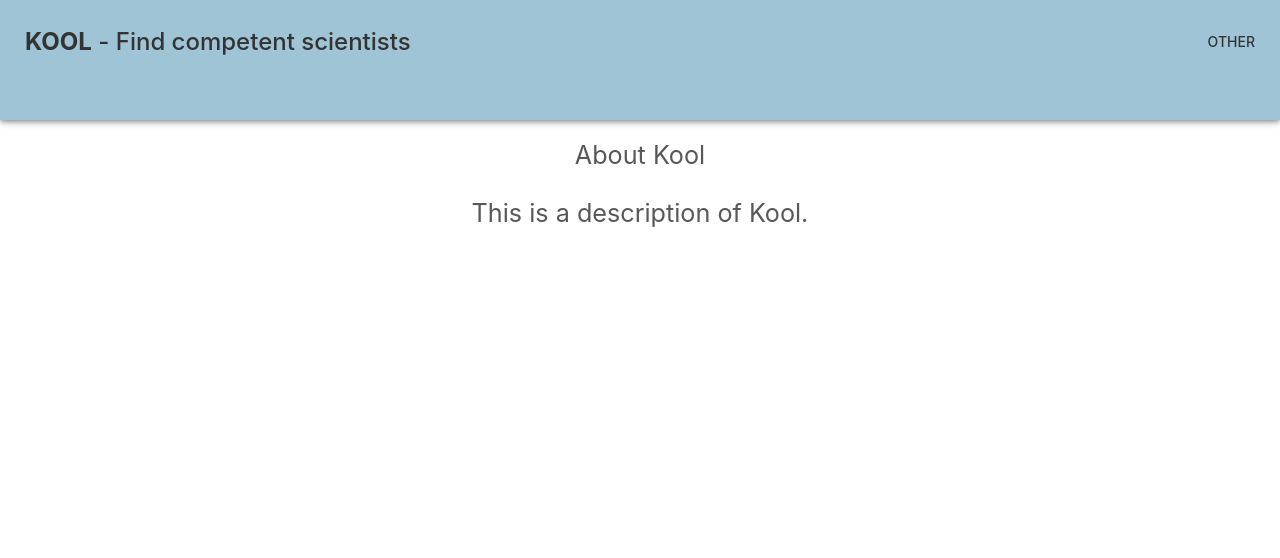
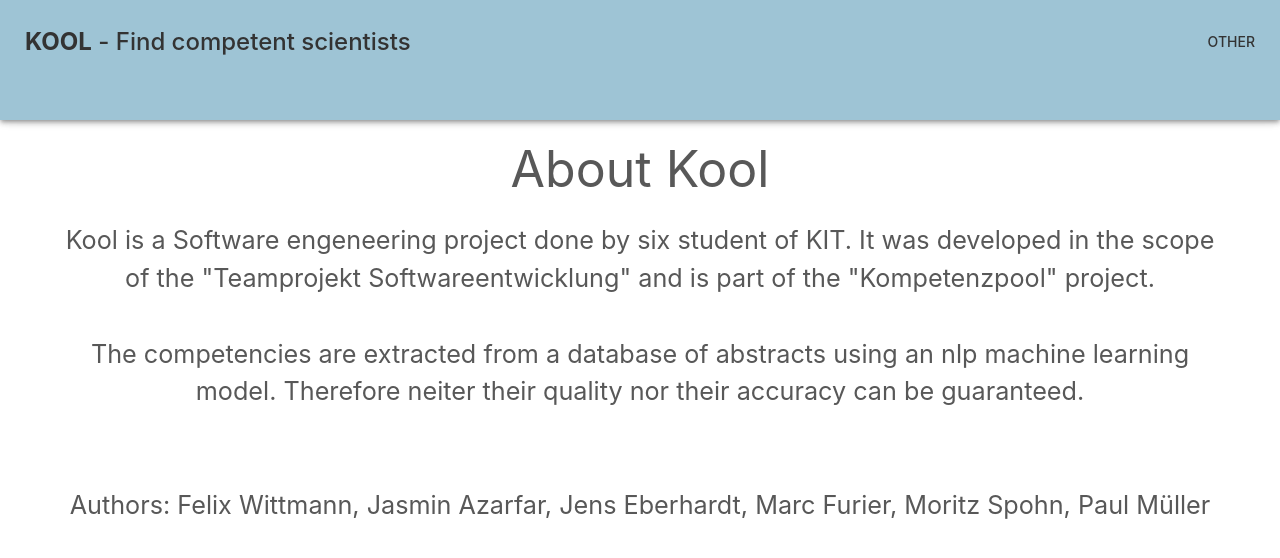
Before and after one commit to PaulKMueller/kool, a Django app: page /aboutkool/ in a window 1280 px wide. Shown: the top 558 px of the page. Run offline with Django 4.2, Linux system fonts and the light colour scheme; some libraries are stand-ins or nearby versions.

Commit message:
[feature] about kool page with authors

```diff
--- a/frontend/templates/aboutkool.html
+++ b/frontend/templates/aboutkool.html
@@ -7,10 +7,14 @@
   {% include 'includes/navbar.html' %}
 </div>
 
-<div>
-  <h1 class="flow-text" style="padding-top: 100px;">About Kool</h1>
-  <p class="flow-text">This is a description of Kool.</p>
-
+<div class="container" style="width: 90%;">
+  <h1 class="flow-text" style="padding-top: 100px; font-size: 50px">About Kool</h1>
+  <p class="flow-text" >Kool is a Software engeneering project done by six student of KIT.
+    It was developed in the scope of the "Teamprojekt Softwareentwicklung" and is part of the "Kompetenzpool" project. <br><br>
+    The competencies are extracted from a database of abstracts using an nlp machine learning model.
+    Therefore neiter their quality nor their accuracy can be guaranteed.  <br><br><br>
+    Authors: Felix Wittmann, Jasmin Azarfar, Jens Eberhardt, Marc Furier, Moritz Spohn, Paul Müller
+  </p>
 </div>
 
 
```
